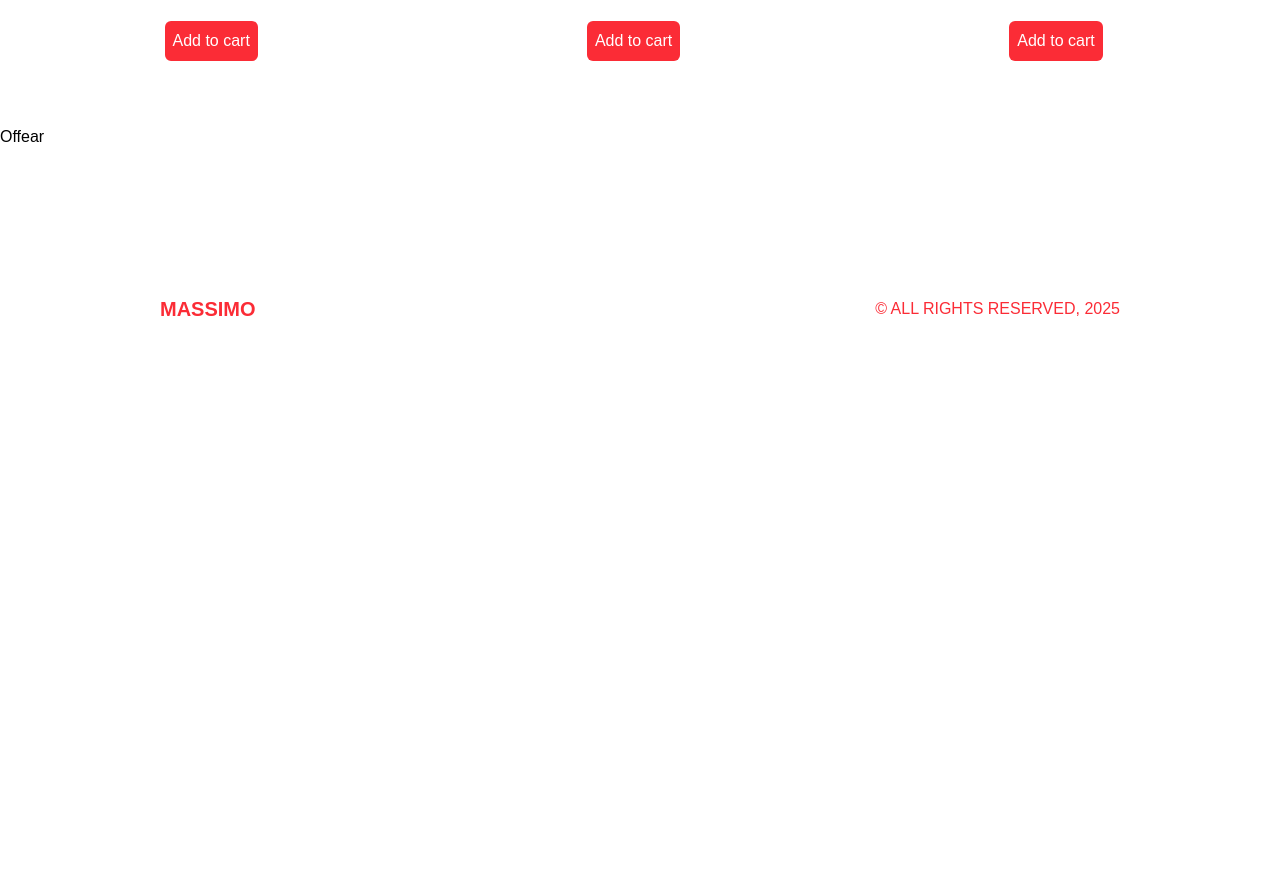
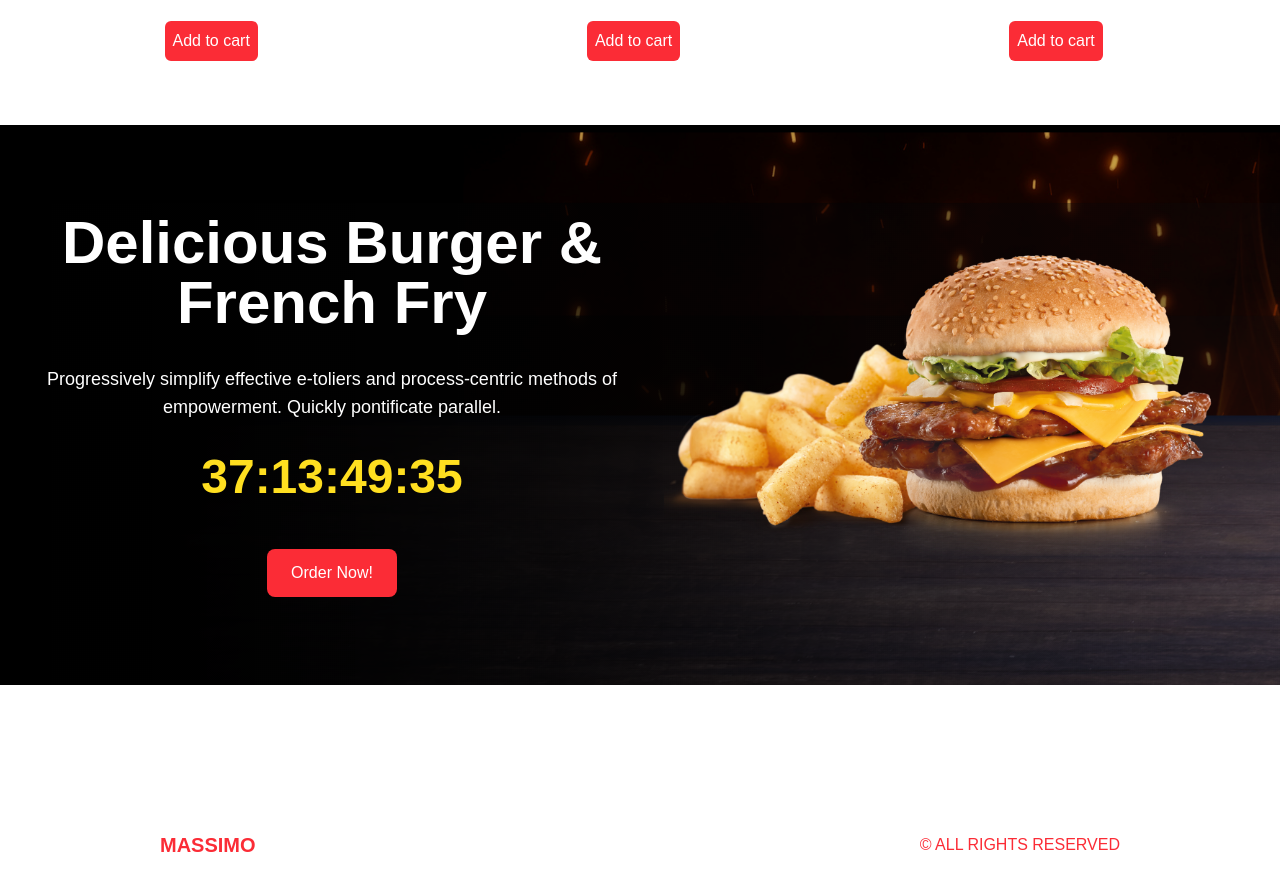
Before and after one commit to Habte121212/Food-Delivery, a Next.js app in the folder delivery/: page / in a window 1280 px wide. Shown: the part 1347-2238 px from the top of the page. Before the commit the page ends 1816 px from the top, so only its background shows below. Built offline with nearby package versions, Linux system fonts and the light colour scheme.

Commit message:
offer page

```diff
--- /dev/null
+++ b/delivery/src/components/CountDown.tsx
@@ -0,0 +1,28 @@
+'use client'
+
+import React, { useEffect, useState } from 'react'
+import Countdown from 'react-countdown'
+
+const endingDate = new Date('2025-05-15')
+
+const CountDown = () => {
+  const [mounted, setMounted] = useState(false)
+
+  useEffect(() => {
+    setMounted(true)
+  }, [])
+
+
+  if (!mounted) {
+    return null
+  }
+
+  return (
+    <Countdown
+      className="text-yellow-300 text-5xl font-bold"
+      date={endingDate}
+    />
+  )
+}
+
+export default CountDown
--- a/delivery/src/components/Footer.tsx
+++ b/delivery/src/components/Footer.tsx
@@ -5,7 +5,7 @@
   return (
     <div className="h-12 md:h-24 p-4 lg:p-20 xl:p-40 text-red-500 flex items-center justify-between">
       <Link href="/" className='font-bold text-xl'>MASSIMO</Link>
-      <p>&copy; ALL RIGHTS RESERVED, 2025</p>
+      <p>&copy; ALL RIGHTS RESERVED</p>
     </div>
   )
 }
--- a/delivery/src/components/Offer.tsx
+++ b/delivery/src/components/Offer.tsx
@@ -1,9 +1,34 @@
 import React from 'react'
+import Image from 'next/image'
+import CountDown from './CountDown'
 
 const Offer = () => {
   return (
-    <div>
-      Offear
+    <div className="bg-black h-screen flex flex-col md:flex-row md:justify-between md:bg-[url('/offerBg.png')] md:h-[70vh] ">
+      {/* TEXT CONTAINER */}
+      <div className="flex-1 flex flex-col justify-center items-center text-center gap-8 p-6">
+        <h1 className="text-white text-5xl font-bold xl:text-6xl">
+          Delicious Burger & French Fry
+        </h1>
+        <p className="text-white text-lg">
+          Progressively simplify effective e-toliers and process-centric methods
+          of empowerment. Quickly pontificate parallel.
+        </p>
+        <CountDown />
+        <button className="mt-4 bg-red-500 text-white py-3 px-6 rounded-lg hover:bg-red-600 transition-all duration-300">
+          Order Now!
+        </button>
+      </div>
+
+      {/* IMAGE CONTAINER */}
+      <div className="flex-1 w-full relative md:h-full">
+        <Image
+          src="/OfferProduct.png"
+          alt="Special Offer Product"
+          fill
+          className="object-contain"
+        />
+      </div>
     </div>
   )
 }
```
Also changed, not shown: delivery/package.json (+8 -6 lines), 1 other file (tests, documents, lock files or other folders).
